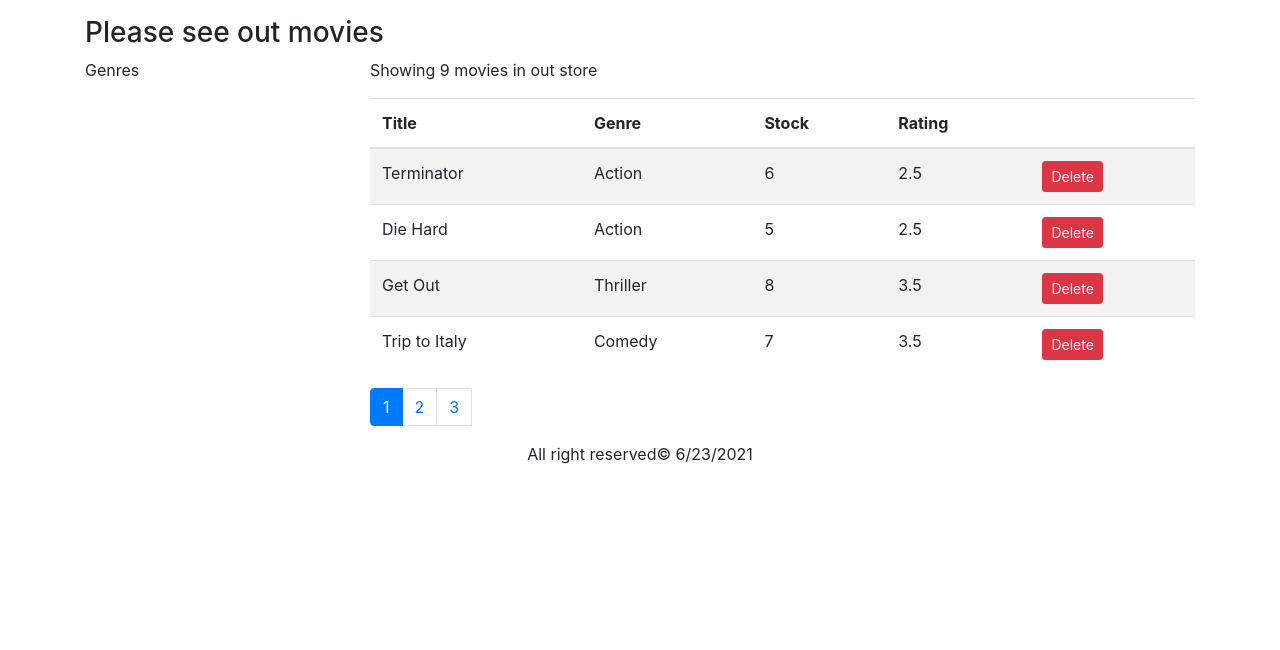
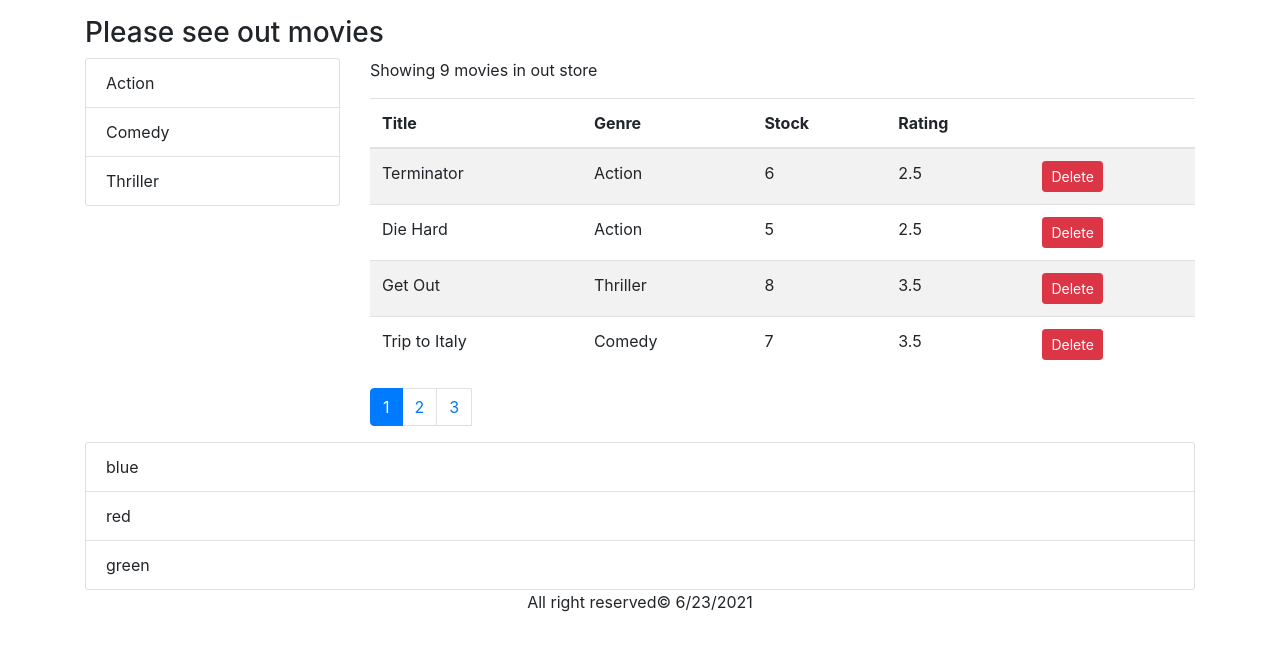
Before and after one commit to lukas-anci/movie_app_pagination, a React (Create React App) app: page / in a window 1280 px wide. Shown: the top 650 px of the page. Built offline with nearby package versions, Linux system fonts and the light colour scheme.

Commit message:
defaultProps

```diff
--- a/src/components/common/listGroup.jsx
+++ b/src/components/common/listGroup.jsx
@@ -1,6 +1,29 @@
+// 1. Paduoti reikalinga info i list group
+
+// 2. list group pasidaryti saraso jsx
+
+// 3. dinamiskai sugeneruoti tiek el kiek yra genru
+
 const ListGroup = (props) => {
-  return null;
+  const { items, textProperty, valueProperty } = props;
+  return (
+    <ul className="list-group">
+      {items.map((genre) => (
+        <li
+          key={genre[valueProperty]}
+          onClick={() => props.onGenreChange(genre)}
+          className="list-group-item"
+        >
+          {genre[textProperty]}
+        </li>
+      ))}
+    </ul>
+  );
+};
+
+ListGroup.defaultProps = {
+  valueProperty: '_id',
+  textProperty: 'name',
 };
 
 export default ListGroup;
-prnullops;
--- a/src/components/movieTable.jsx
+++ b/src/components/movieTable.jsx
@@ -4,12 +4,18 @@ import { getGenres } from '../services/fakeGenreService';
 import MovieRow from './movieRow';
 import Pagination from './common/paginate';
 import { paginate } from './../utils/paginate';
+import ListGroup from './common/listGroup';
 class MovieTable extends Component {
   state = {
     movies: [],
     genres: [],
     pageSize: 4,
     currentPage: 1,
+    testArr: [
+      { id: 1, title: 'blue' },
+      { id: 2, title: 'red' },
+      { id: 3, title: 'green' },
+    ],
   };
   componentDidMount() {
     this.setState({ movies: getMovies(), genres: getGenres() });
@@ -28,8 +34,13 @@ class MovieTable extends Component {
     this.setState({ currentPage: pageNum });
   };
 
+  handleGenreChange = (genre) => {
+    console.log(genre);
+    this.setState({ selectedGenre: genre });
+  };
+
   render() {
-    const { movies: mv, currentPage, pageSize } = this.state;
+    const { movies: mv, currentPage, pageSize, genres } = this.state;
     if (mv.length === 0)
       return (
         <div className="alert alert-warning">
@@ -45,7 +56,9 @@ class MovieTable extends Component {
       <div className="movie">
         <h3 className="my-2">Please see out movies</h3>
         <div className="row">
-          <div className="col-3">Genres</div>
+          <div className="col-3">
+            <ListGroup onGenreChange={this.handleGenreChange} items={genres} />
+          </div>
           <div className="col">
             <p>Showing {mv.length} movies in out store</p>
             <table className="table table-striped ">
@@ -76,6 +89,12 @@ class MovieTable extends Component {
             />
           </div>
         </div>
+        <ListGroup
+          textProperty="title"
+          valueProperty="id"
+          onGenreChange={this.handleGenreChange}
+          items={this.state.testArr}
+        />
       </div>
     );
   }
```
